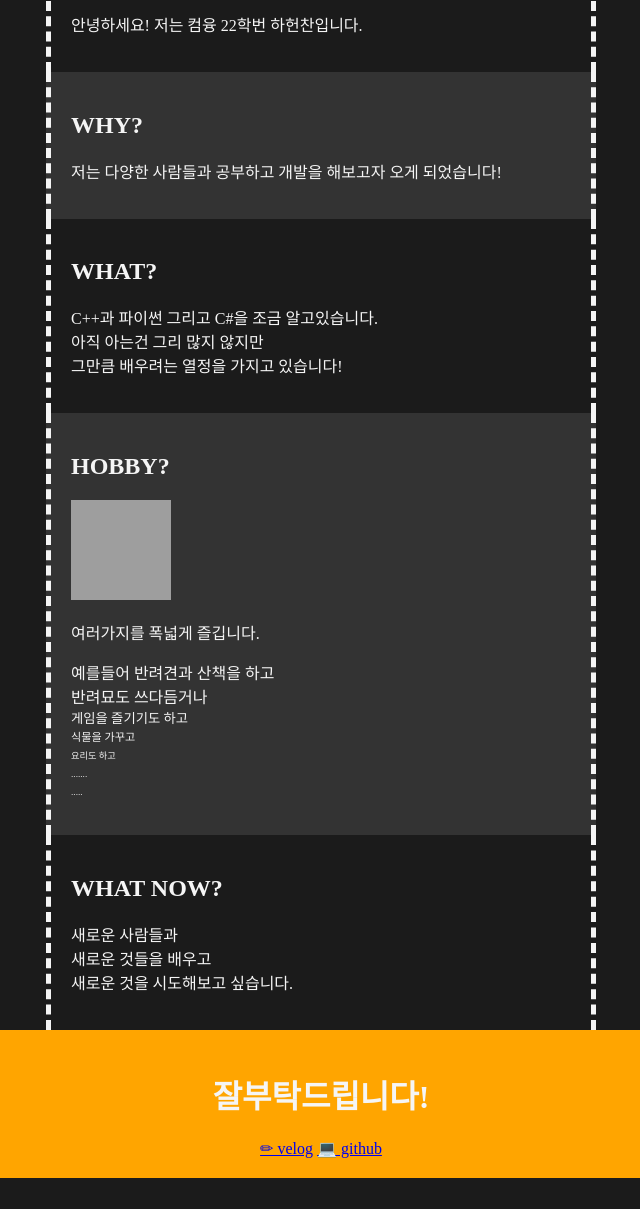
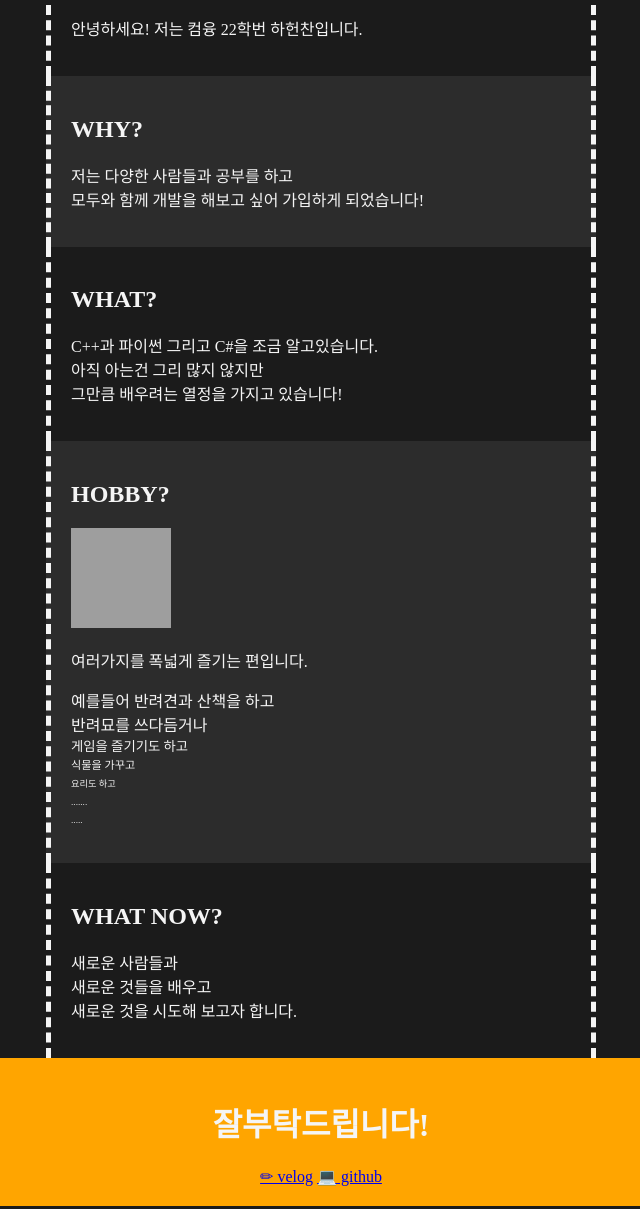
Before and after one commit to HaHeonchan/Introduce-with-HTML-CSS, a plain HTML site: page index.html in a window 1280 px wide. Shown: the part 554-1763 px from the top of the page, without its empty margins (319-959 px from the left). Drawn offline with Linux system fonts and the light colour scheme; grey boxes are pictures that could not be loaded.

Commit message:
debuging

```diff
--- a/index.html
+++ b/index.html
@@ -3,41 +3,42 @@
 <head>
     <meta charset="UTF-8">
     <meta name="viewport" content="width=device-width, initial-scale=1.0">
-    <title>내 소개 페이지</title>
+    <title>자기소개</title>
     <link rel="stylesheet" href="styles.css">
 </head>
 <body>
-    <img src="https://oopy.lazyrockets.com/api/v2/notion/image?src=https%3A%2F%2Fs3-us-west-2.amazonaws.com%2Fsecure.notion-static.com%2F215120cd-52f9-47fb-9d8c-c2ccbaf5a6f2%2FUDR%E1%84%85%E1%85%A9%E1%84%80%E1%85%A9-stroke-and-fill.svg&blockId=156b01ee-50e5-44a8-8cb0-f2de6de943a9&width=256">
-
+    <a href="https://udr.oopy.io/">
+        <img src="https://oopy.lazyrockets.com/api/v2/notion/image?src=https%3A%2F%2Fs3-us-west-2.amazonaws.com%2Fsecure.notion-static.com%2F215120cd-52f9-47fb-9d8c-c2ccbaf5a6f2%2FUDR%E1%84%85%E1%85%A9%E1%84%80%E1%85%A9-stroke-and-fill.svg&blockId=156b01ee-50e5-44a8-8cb0-f2de6de943a9&width=256">
+    <a>
     <header>
         <h1>신입 받아라!</h1>
     </header>
     <section>
-        <div>
+        <div >
             <h2>WHO?</h2>
             <p>안녕하세요! 저는 컴융 22학번 하헌찬입니다.</p>
         </div>
         <div class=" subsection_color">
             <h2>WHY?</h2>
-            <p>저는 다양한 사람들과 공부하고 개발을 해보고자 오게 되었습니다!</p>
+            <p>저는 다양한 사람들과 공부를 하고<br>모두와 함께 개발을 해보고 싶어 가입하게 되었습니다!</p>
         </div>
-        <div>
+        <div >
             <h2>WHAT?</h2>
-            <p>C++과 파이썬 그리고 C#을 조금 알고있습니다.<br> 아직 아는건 그리 많지 않지만<br>그만큼 배우려는 열정을 가지고 있습니다!</p>
+            <p>C++과 파이썬 그리고 C#을 조금 알고있습니다.<br>아직 아는건 그리 많지 않지만<br>그만큼 배우려는 열정을 가지고 있습니다!</p>
         </div>
         <div class="subsection_color">
             <h2>HOBBY?</h2>
-            <img src="https://i.ibb.co/NTszTJt/Kakao-Talk-20240323-052152905.jpg" title="울집 괭이" width="100" height="100">
-            <p>여러가지를 폭넓게 즐깁니다.</p>
-            <p>예를들어 반려견과 산책을 하고<br>반려묘도 쓰다듬거나<small><br>게임을 즐기기도 하고<small><br>식물을 가꾸고<small><br>요리도 하고<br>.......<br>.....</small></small></small></p>
+            <img src="https://i.ibb.co/NTszTJt/Kakao-Talk-20240323-052152905.jpg" title="괭이" width="100" height="100">
+            <p>여러가지를 폭넓게 즐기는 편입니다.</p>
+            <p>예를들어 반려견과 산책을 하고<br>반려묘를 쓰다듬거나<small><br>게임을 즐기기도 하고<small><br>식물을 가꾸고<small><br>요리도 하고<br>.......<br>.....</small></small></small></p>
         </div>
         <div>
             <h2>WHAT NOW?</h2>
-            <p>새로운 사람들과<br>새로운 것들을 배우고<br>새로운 것을 시도해보고 싶습니다.</p>
+            <p>새로운 사람들과<br>새로운 것들을 배우고<br>새로운 것을 시도해 보고자 합니다.</p>
         </div>
     </section>
     <footer>
-        <h1>잘부탁드립니다!</h2>
+        <h1>잘부탁드립니다!</h1>
         <a href="https://velog.io/@gjscks0106">✏ velog</a>
         <a href="https://github.com/HaHeonchan">💻 github</a>
     </footer>
--- a/styles.css
+++ b/styles.css
@@ -1,6 +1,5 @@
 body {
     margin: 50px;
-    border: 25px;
     background-color: rgb(27, 27, 27);
     color: whitesmoke;
     display: flex;
@@ -25,6 +24,7 @@ div {
     border-width: 0px 5px 0px 5px;
 }
 
+
 section {
     display: flex;
     flex-direction: column;
@@ -32,7 +32,7 @@ section {
 }
 
 .subsection_color {
-    background-color: #333;
+    background-color: #2c2c2c;
 }
 
 footer {
```
